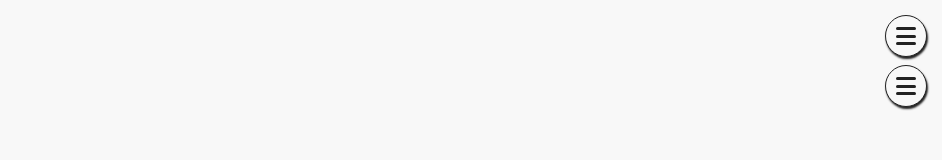
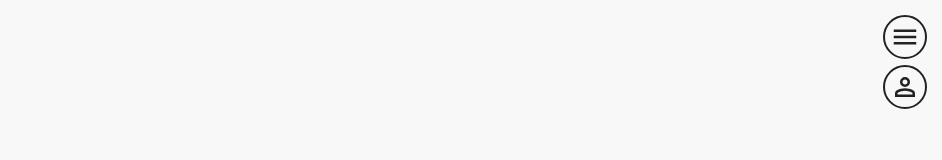
Before and after one commit to DiosDuck/super-pomodoro, an Angular app in the folder frontend/: page /not-found in a window 1280 px wide. Shown: the top 160 px of the page, without its empty margins (338-1280 px from the left). Built offline with nearby package versions, Linux system fonts and the light colour scheme; a web font is replaced by a local one.

Commit message:
update navbar

```diff
--- a/frontend/angular.json
+++ b/frontend/angular.json
@@ -24,6 +24,11 @@
               {
                 "glob": "**/*",
                 "input": "public"
+              },
+              {
+                "glob": "**/*",
+                "input": "src/assets/",
+                "output": "/assets/"
               }
             ],
             "styles": [
--- a/frontend/src/app/navbar/auth/auth.html
+++ b/frontend/src/app/navbar/auth/auth.html
@@ -1,14 +1,6 @@
-<div class="nav-bubble">
-    <input [id]="id" type="checkbox" class="nav-bubble-checkbox" [checked]="isSelected()" (change)="toggle()">
-    <label [for]="id" class="nav-bubble-hamburger">
-        <div class="nav-bubble-hamburger__line"></div>
-    </label>
-    <div class="nav-bubble-list">
-        <h3 class="nav-bubble-list__title">Authentication</h3>
-        <ul class="nav-bubble-list__items">
-            @for (navItem of navItems; track $index) {
-                <li class="nav-bubble-list__items--item">{{navItem.name}}</li>
-            }
-        </ul>
-    </div>
-</div>
+<h3 class="auth-menu__title">Authentication</h3>
+<ul class="auth-menu__list">
+    @for (navItem of navItems; track $index) {
+        <li class="auth-menu__list--item">{{navItem.name}}</li>
+    }
+</ul>
--- a/frontend/src/app/navbar/auth/auth.scss
+++ b/frontend/src/app/navbar/auth/auth.scss
@@ -1,89 +1,14 @@
-@mixin hamburger-line {
-    display: inline-block;
-    width: 2rem;
-    height: 0.3rem;
-
-    background-color: var(--black-color-1);
-    border-radius: 1rem;
-
-    transition-duration: 0.2s;
+.auth-menu {
+    &__title {
+        font-size: 4rem;
+        margin-bottom: 2rem;
     }
 
-.nav-bubble {
-    position: relative;
-
-    &-checkbox {
-        display: none;
-    }
-
-    &-hamburger {
-        position: absolute;
-        z-index: 1000;
-
-        top: 0rem;
-        right: 0rem;
-        height: 4rem;
-        width: 4rem;
-
-        border-radius: 100%;
-        background-color: var(--white-color-1);
-        border: 1px solid var(--black-color-1);
-        box-shadow: 1px 2px 2px var(--black-color-1);
-
-        cursor: pointer;
-
-        &__line {
-            position: absolute;
-            top: 1.85rem;
-            left: 1rem;
-
-            @include hamburger-line;
-
-            &::before, &::after {
-                content: "";
-                position: absolute;
-                @include hamburger-line;
-            }
-
-            &::before {
-                transform-origin: 0% 50%;
-                top: -0.75rem;
-            }
-
-            &::after {
-                transform-origin: 100% 50%;
-                top: 0.75rem;
-            }
-        }
-    }
-
-    &-list {
-        display: inline-block;
-
-        position: absolute;
-        z-index: 1100;
-        top: 5rem;
-        right: 0rem;
-
-        border-radius: 1rem;
-        border: 2px solid var(--black-color-1);
-        padding: 1rem;
-        background-color: var(--white-color-1);
-        box-shadow: 2px 3px 3px var(--black-color-1);
-
-        transition-duration: 0.2s;
-        transform: translateX(200%);
-
-        &__title {
-            font-size: 3rem;
-            margin-bottom: 1rem;
-            cursor: pointer;
-        }
-
-        &__items {
+    &__list {
         display: flex;
         flex-direction: column;
         list-style: none;
+        padding: 0 2rem;
 
         &--item {
             cursor: pointer;
@@ -100,26 +25,3 @@
         }
     }
 }
-
-    &-checkbox:checked~&-hamburger {
-        .nav-bubble-hamburger__line {
-            left: 0.45rem;
-            transform: rotate(90deg);
-
-            &::before {
-                top: 0;
-                transform: rotate(-60deg);
-            }
-
-            &::after {
-                top: 0;
-                transform: rotate(60deg);
-            }
-        }
-    }
-
-    &-checkbox:checked~&-list {
-        z-index: 1101;
-        transform: translateX(0);
-    }
-}
--- a/frontend/src/app/navbar/auth/auth.ts
+++ b/frontend/src/app/navbar/auth/auth.ts
@@ -9,19 +9,8 @@ import { NAV_ITEMS, NAV_AUTH_ID, navId } from '../config';
   styleUrl: './auth.scss',
 })
 export class Auth {
-  id : navId = NAV_AUTH_ID;
   navItems = NAV_ITEMS;
-
-  currentId = input.required<navId>();
-  isSelected = computed<boolean>(() => this.currentId() === this.id);
-
-  onSelect = output<navId>();
 
   constructor(public router: Router) {
   }
-
-  toggle() {
-    let val : navId = this.isSelected() ? null : this.id;
-    this.onSelect.emit(val);
-  }
 }
--- /dev/null
+++ b/frontend/src/app/navbar/bubble/bubble.html
@@ -0,0 +1,11 @@
+<div class="nav-bubble">
+    <input [id]="id()" type="checkbox" class="nav-bubble-checkbox" [checked]="isSelected()" (change)="toggle()">
+    <label [for]="id()" class="nav-bubble-hamburger">
+        <svg class="nav-bubble-hamburger__icon">
+            <use [attr.xlink:href]="'assets/icons/sprite.svg#icon-' + currentIcon()"></use>
+        </svg>
+    </label>
+    <div class="nav-bubble-list">
+        <ng-content />
+    </div>
+</div>
--- /dev/null
+++ b/frontend/src/app/navbar/bubble/bubble.scss
@@ -0,0 +1,66 @@
+.nav-bubble {
+    position: relative;
+
+    &-checkbox {
+        display: none;
+    }
+
+    &-hamburger {
+        position: absolute;
+        z-index: 1000;
+
+        top: 0rem;
+        right: 0rem;
+        height: 4rem;
+        width: 4rem;
+
+        border-radius: 100%;
+        background-color: var(--white-color-1);
+        border: 2px solid var(--black-color-1);
+
+        cursor: pointer;
+
+        &__icon {
+            position: absolute;
+            top: 0.5rem;
+            right: 0.5rem;
+
+            width: 3rem;
+            height: 3rem;
+            fill: var(--black-color-1);
+            transition-duration: 0.4s;
+
+            &:hover, &:focus {
+                fill: var(--gray-color-1);
+            }
+        }
+    }
+
+    &-list {
+        display: inline-block;
+
+        position: absolute;
+        z-index: 1100;
+        top: 5rem;
+        right: 0rem;
+
+        border-radius: 1rem;
+        border: 2px solid var(--black-color-1);
+        padding: 3rem;
+        background-color: var(--white-color-1);
+
+        transition-duration: 0.2s;
+        transform: translateX(200%);
+    }
+
+    &-checkbox:checked~&-hamburger {
+        .nav-bubble-hamburger__icon {
+            transform: rotate(360deg);
+        }
+    }
+
+    &-checkbox:checked~&-list {
+        z-index: 1101;
+        transform: translateX(0);
+    }
+}
--- /dev/null
+++ b/frontend/src/app/navbar/bubble/bubble.ts
@@ -0,0 +1,24 @@
+import { Component, computed, input, output } from '@angular/core';
+import { navId } from '../config';
+
+@Component({
+  selector: 'app-nav-bubble',
+  imports: [],
+  templateUrl: './bubble.html',
+  styleUrl: './bubble.scss',
+})
+export class Bubble {
+  id = input.required<navId>();
+  currentId = input.required<navId>();
+  icon = input.required<string>();
+
+  isSelected = computed<boolean>(() => this.currentId() === this.id());
+  currentIcon = computed<string>(() => this.isSelected() ? 'close' : this.icon())
+
+  onSelect = output<navId>();
+
+  toggle() {
+    let val : navId = this.isSelected() ? null : this.id();
+    this.onSelect.emit(val);
+  }
+}
--- a/frontend/src/app/navbar/index/index.html
+++ b/frontend/src/app/navbar/index/index.html
@@ -1,10 +1,18 @@
 <nav class="navbar">
-  <app-nav-menu
+  <app-nav-bubble
+    [id]="'nav-menu'"
+    [icon]="'menu'"
     [currentId]="selectedId()"
-    (onSelect)="onSelect($event)">
-  </app-nav-menu>
-  <app-nav-auth
+    (onSelect)="onSelect($event)"
+  >
+    <app-nav-menu />
+  </app-nav-bubble>
+  <app-nav-bubble
+    [id]="'nav-auth'"
+    [icon]="'person'"
     [currentId]="selectedId()"
-    (onSelect)="onSelect($event)">
-  </app-nav-auth>
+    (onSelect)="onSelect($event)"
+  >
+    <app-nav-auth />
+  </app-nav-bubble>
 </nav>
--- a/frontend/src/app/navbar/index/index.ts
+++ b/frontend/src/app/navbar/index/index.ts
@@ -2,10 +2,11 @@ import { Component, signal } from '@angular/core';
 import { navId } from '../config';
 import { Menu } from "../menu/menu";
 import { Auth } from '../auth/auth';
+import { Bubble } from "../bubble/bubble";
 
 @Component({
   selector: 'app-navbar',
-  imports: [Menu, Auth],
+  imports: [Menu, Auth, Bubble],
   templateUrl: './index.html',
   styleUrl: './index.scss'
 })
--- a/frontend/src/app/navbar/menu/menu.html
+++ b/frontend/src/app/navbar/menu/menu.html
@@ -1,14 +1,6 @@
-<div class="nav-bubble">
-    <input [id]="id" type="checkbox" class="nav-bubble-checkbox" [checked]="isSelected()" (change)="toggle()">
-    <label [for]="id" class="nav-bubble-hamburger">
-        <div class="nav-bubble-hamburger__line"></div>
-    </label>
-    <div class="nav-bubble-list">
-        <h3 class="nav-bubble-list__title">Menu</h3>
-        <ul class="nav-bubble-list__items">
-            @for (navItem of navItems; track $index) {
-                <li class="nav-bubble-list__items--item" [class.nav-bubble-list__items--selected]="navItem.url === router.url" routerLink="{{navItem.url}}">{{navItem.name}}</li>
-            }
-        </ul>
-    </div>
-</div>
+<h3 class="menu__title">Menu</h3>
+<ul class="menu__list">
+    @for (navItem of navItems; track $index) {
+        <li class="menu__list--item" [class.menu__list--selected]="navItem.url === router.url" routerLink="{{navItem.url}}">{{navItem.name}}</li>
+    }
+</ul>
--- a/frontend/src/app/navbar/menu/menu.scss
+++ b/frontend/src/app/navbar/menu/menu.scss
@@ -1,89 +1,14 @@
-@mixin hamburger-line {
-    display: inline-block;
-    width: 2rem;
-    height: 0.3rem;
-
-    background-color: var(--black-color-1);
-    border-radius: 1rem;
-
-    transition-duration: 0.2s;
+.menu {
+    &__title {
+        font-size: 4rem;
+        margin-bottom: 2rem;
     }
 
-.nav-bubble {
-    position: relative;
-
-    &-checkbox {
-        display: none;
-    }
-
-    &-hamburger {
-        position: absolute;
-        z-index: 1000;
-
-        top: 0rem;
-        right: 0rem;
-        height: 4rem;
-        width: 4rem;
-
-        border-radius: 100%;
-        background-color: var(--white-color-1);
-        border: 1px solid var(--black-color-1);
-        box-shadow: 1px 2px 2px var(--black-color-1);
-
-        cursor: pointer;
-
-        &__line {
-            position: absolute;
-            top: 1.85rem;
-            left: 1rem;
-
-            @include hamburger-line;
-
-            &::before, &::after {
-                content: "";
-                position: absolute;
-                @include hamburger-line;
-            }
-
-            &::before {
-                transform-origin: 0% 50%;
-                top: -0.75rem;
-            }
-
-            &::after {
-                transform-origin: 100% 50%;
-                top: 0.75rem;
-            }
-        }
-    }
-
-    &-list {
-        display: inline-block;
-
-        position: absolute;
-        z-index: 1100;
-        top: 5rem;
-        right: 0rem;
-
-        border-radius: 1rem;
-        border: 2px solid var(--black-color-1);
-        padding: 1rem;
-        background-color: var(--white-color-1);
-        box-shadow: 2px 3px 3px var(--black-color-1);
-
-        transition-duration: 0.2s;
-        transform: translateX(200%);
-
-        &__title {
-            font-size: 3rem;
-            margin-bottom: 1rem;
-            cursor: pointer;
-        }
-
-        &__items {
+    &__list {
         display: flex;
         flex-direction: column;
         list-style: none;
+        padding: 0 2rem;
 
         &--item {
             cursor: pointer;
@@ -100,26 +25,3 @@
         }
     }
 }
-
-    &-checkbox:checked~&-hamburger {
-        .nav-bubble-hamburger__line {
-            left: 0.45rem;
-            transform: rotate(90deg);
-
-            &::before {
-                top: 0;
-                transform: rotate(-60deg);
-            }
-
-            &::after {
-                top: 0;
-                transform: rotate(60deg);
-            }
-        }
-    }
-
-    &-checkbox:checked~&-list {
-        z-index: 1101;
-        transform: translateX(0);
-    }
-}
--- a/frontend/src/app/navbar/menu/menu.ts
+++ b/frontend/src/app/navbar/menu/menu.ts
@@ -1,6 +1,6 @@
-import { Component, input, output, computed } from '@angular/core';
+import { Component } from '@angular/core';
 import { Router, RouterLink } from "@angular/router";
-import { NAV_ITEMS, NAV_MENU_ID, navId } from '../config';
+import { NAV_ITEMS } from '../config';
 
 @Component({
   selector: 'app-nav-menu',
@@ -9,19 +9,8 @@ import { NAV_ITEMS, NAV_MENU_ID, navId } from '../config';
   styleUrl: './menu.scss',
 })
 export class Menu {
-  id : navId = NAV_MENU_ID;
   navItems = NAV_ITEMS;
-
-  currentId = input.required<navId>();
-  isSelected = computed<boolean>(() => this.currentId() === this.id);
-
-  onSelect = output<navId>();
 
   constructor(public router: Router) {
   }
-
-  toggle() {
-    let val : navId = this.isSelected() ? null : this.id;
-    this.onSelect.emit(val);
-  }
 }
```
Also changed, not shown: frontend/src/assets/icons/sprite.svg (added). Lines whose indentation alone changed are shown as unchanged.
